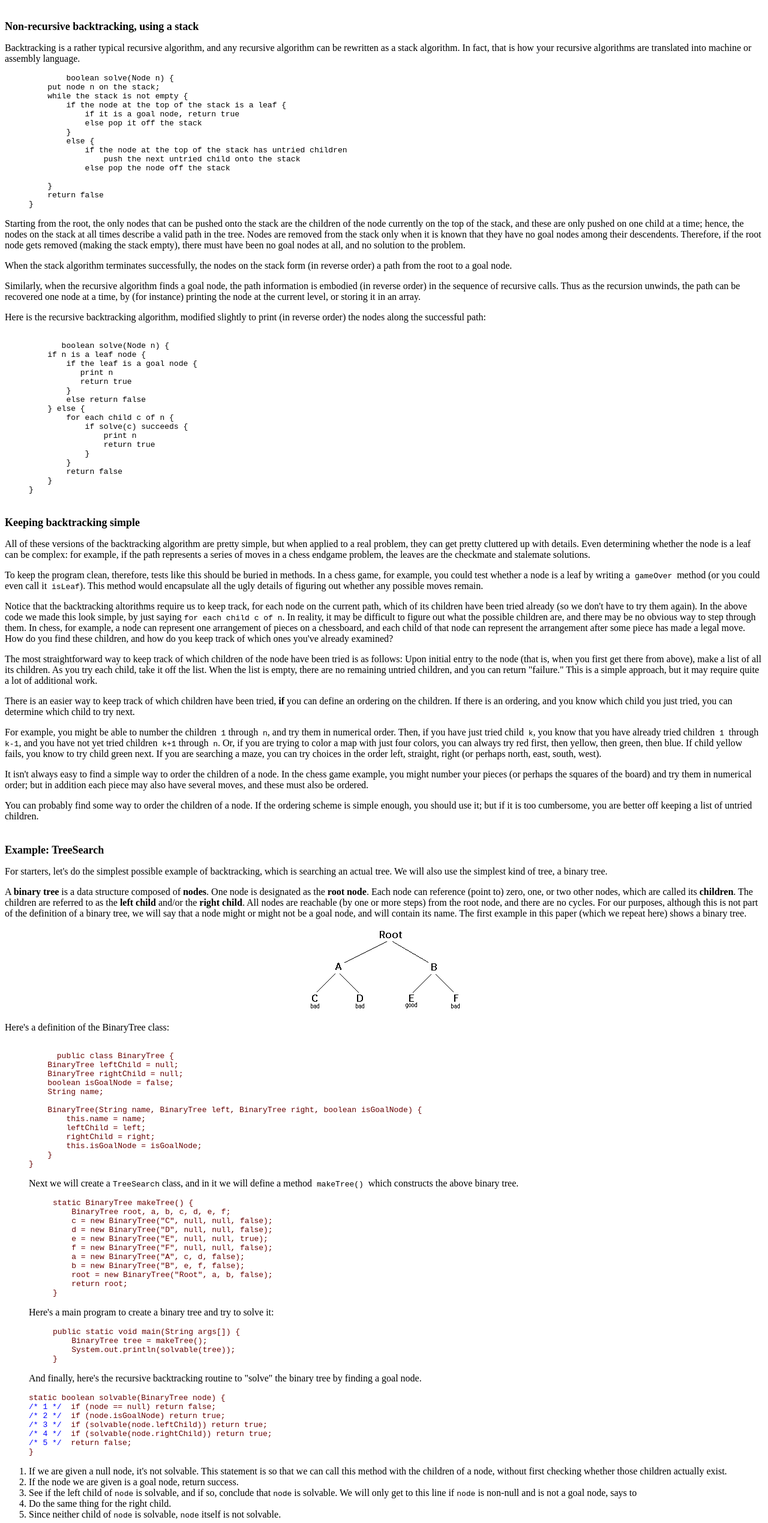
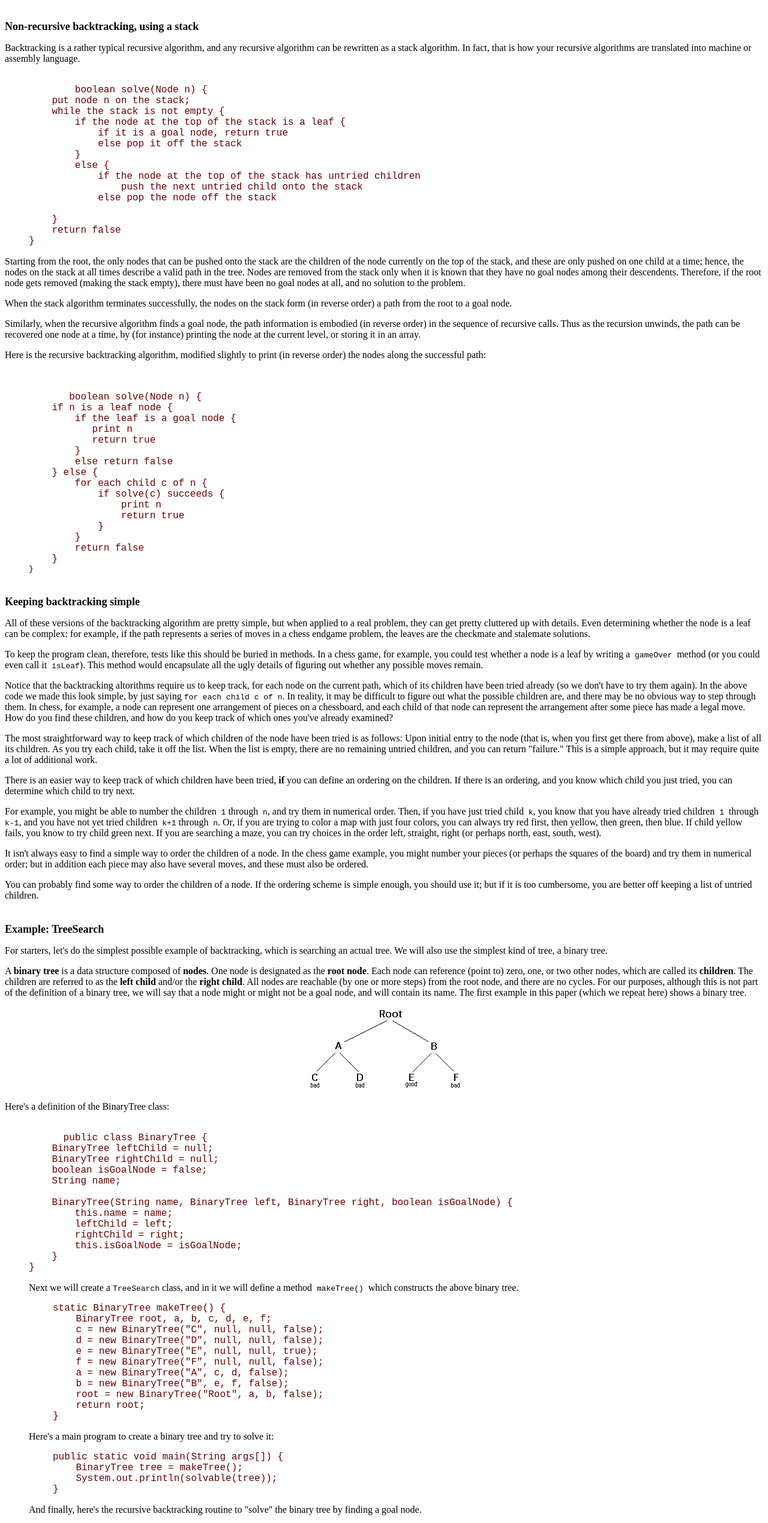
Before and after one commit to Jakie05/Git-Html, a plain HTML site: page index.html in a window 1280 px wide. Shown: the part 1655-4194 px from the top of the page at 60% size. Drawn offline with Linux system fonts and the light colour scheme.

Commit message:
first commit

```diff
--- a/index.html
+++ b/index.html
@@ -183,7 +183,7 @@ if n is a leaf node {
     </p>
 
     <blockquote>
-      <pre>
+      <pre> <font size="+1" color="#660000">
         boolean solve(Node n) {
     put node n on the stack;
     while the stack is not empty {
@@ -198,7 +198,8 @@ if n is a leaf node {
 
     }
     return false
-}</pre
+}  </font>
+</pre
       >
     </blockquote>
 
@@ -228,7 +229,7 @@ if n is a leaf node {
       (in reverse order) the nodes along the successful path:
     </p>
     <blockquote>
-      <pre>
+      <pre><font size="+1" color="#660000">
            <code>
        boolean solve(Node n) {
     if n is a leaf node {
@@ -245,7 +246,7 @@ if n is a leaf node {
             }
         }
         return false
-    } </code>
+    } </code> </font>
 }</pre>
     </blockquote>
 
@@ -349,7 +350,7 @@ if n is a leaf node {
 
     <p>Here's a definition of the BinaryTree class:</p>
     <blockquote>
-      <font color="#660000">
+      <font size="+1" color="#660000">
         <pre>
            <code>
       public class BinaryTree {
@@ -373,7 +374,7 @@ if n is a leaf node {
         binary tree.
       </p>
       <blockquote>
-        <font color="#660000">
+       <font size="+1" color="#660000">
           <pre>
 static BinaryTree makeTree() {
     BinaryTree root, a, b, c, d, e, f;
@@ -391,7 +392,7 @@ static BinaryTree makeTree() {
       </blockquote>
       <p>Here's a main program to create a binary tree and try to solve it:</p>
       <blockquote>
-        <font color="#660000">
+       <font size="+1" color="#660000">
           <pre>
 public static void main(String args[]) {
     BinaryTree tree = makeTree();
@@ -407,7 +408,7 @@ public static void main(String args[]) {
     </blockquote>
 
     <blockquote>
-      <font color="#660000">
+      <font size="+1" color="#660000">
         <pre>static boolean solvable(BinaryTree node) {
 <font color="#0000ff">/* 1 */</font>  if (node == null) return false;
 <font color="#0000ff">/* 2 */</font>  if (node.isGoalNode) return true;
@@ -442,12 +443,12 @@ public static void main(String args[]) {
   An alternative would be to check first whether each child exists, and recur
   only if they do. Here's that alternative version: </p>
 <blockquote>
-  <pre>static boolean solvable(BinaryTree node) {
+  <pre><font size="+1" color="#660000">static boolean solvable(BinaryTree node) {
     if (node.isGoalNode) return true;
     if (node.leftChild != null &amp;&amp; solvable(node.leftChild)) return true;
     if (node.rightChild != null &amp;&amp; solvable(node.rightChild)) return true;
     return false;
-}</pre>
+} </font></pre>
 </blockquote>
 <p>I think the first version is simpler, but the second version is slightly more
   efficient. </p>
```
